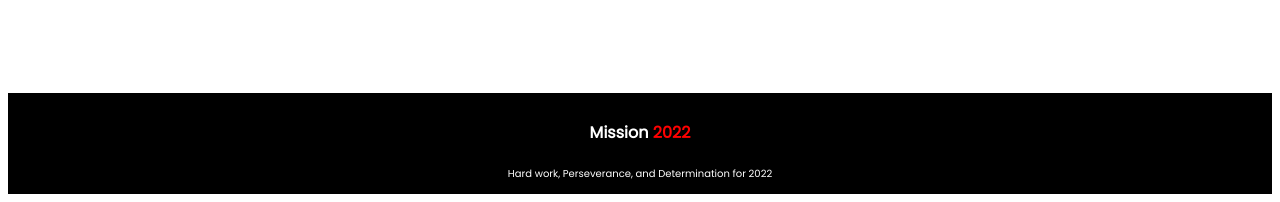
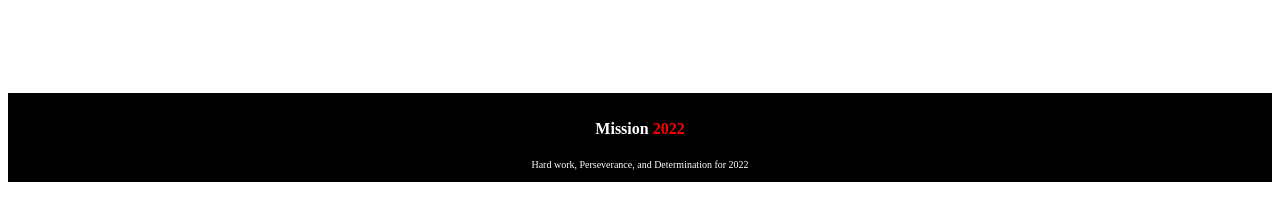
Before and after one commit to mdnazmul89/mission-2022-assignment, a plain HTML site: page index.html in a window 1280 px wide. Shown: the part 1267-1469 px from the top of the page. Drawn offline with Linux system fonts and the light colour scheme.

Commit message:
last committed

```diff
--- a/style.css
+++ b/style.css
@@ -59,7 +59,7 @@ footer{
     text-align: center;
     padding-top: 5px;
     padding-bottom: 2px;
-    font-family: ;
+    font-family: 'Times New Roman', Times, serif ;
 }
 .red-color{
     color: red;
```
